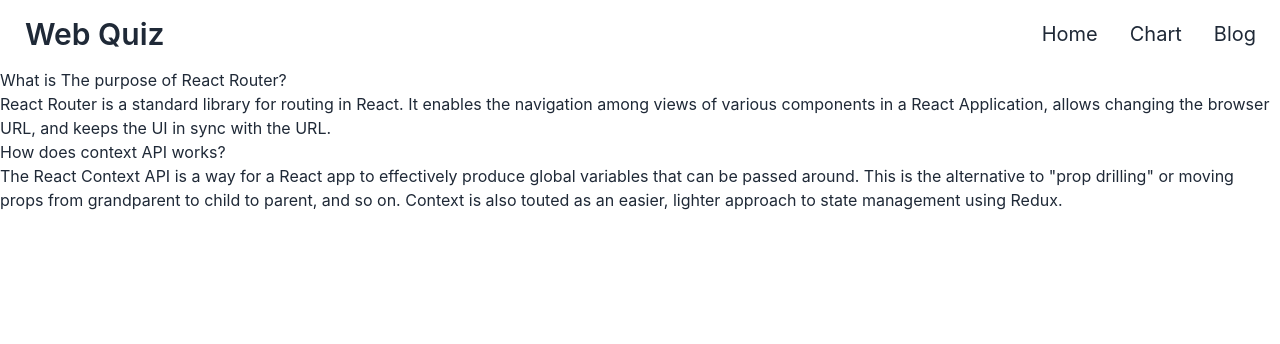
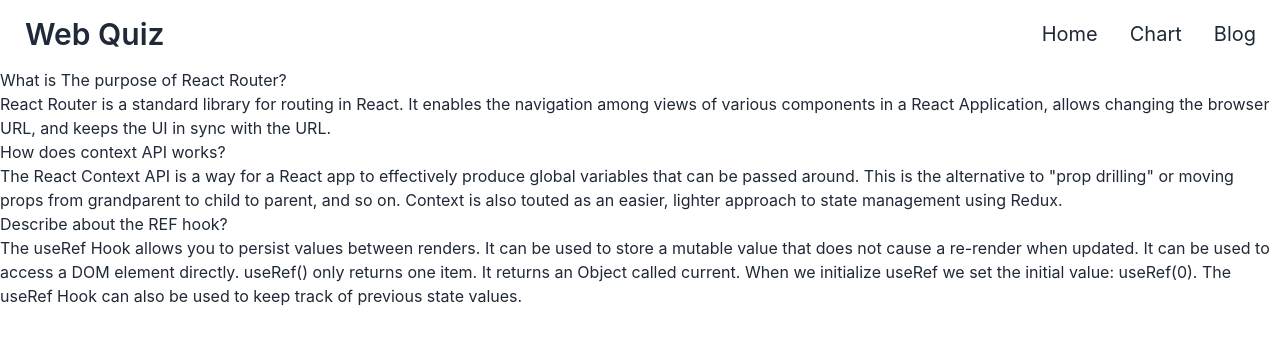
Before and after one commit to Avijit-Sarkar-Avi/assignment-nine, a React (Create React App) app: page /blog in a window 1280 px wide. Shown: the top 344 px of the page. Built offline with nearby package versions, Linux system fonts and the light colour scheme.

Commit message:
answer all questions

```diff
--- a/src/Component/Blog/Blog.js
+++ b/src/Component/Blog/Blog.js
@@ -11,6 +11,10 @@
                 <h1>How does context API works?</h1>
                 <p>The React Context API is a way for a React app to effectively produce global variables that can be passed around. This is the alternative to "prop drilling" or moving props from grandparent to child to parent, and so on. Context is also touted as an easier, lighter approach to state management using Redux.</p>
             </div>
+            <div>
+                <h1>Describe about the REF hook?</h1>
+                <p>The useRef Hook allows you to persist values between renders. It can be used to store a mutable value that does not cause a re-render when updated. It can be used to access a DOM element directly. useRef() only returns one item. It returns an Object called current. When we initialize useRef we set the initial value: useRef(0). The useRef Hook can also be used to keep track of previous state values.</p>
+            </div>
         </div>
     );
 };
```
